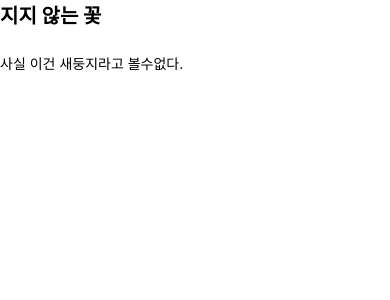
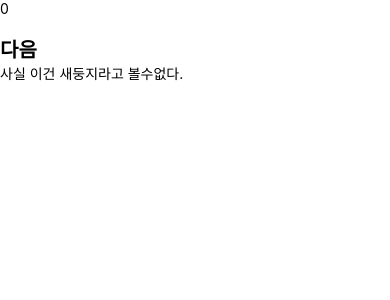
Before and after one commit to Rootstar07/Project, a React Native app: screen / in a window 390 px wide. Shown: the top 300 px of the page. Built offline with nearby package versions, Linux system fonts and the light colour scheme.

Commit message:
basic
useState 구현

```diff
--- a/App.js
+++ b/App.js
@@ -1,19 +1,24 @@
 import React, { useState } from "react";
 import { Text, StyleSheet } from "react-native";
-
-const pressButton = () => {};
 
 const TextInANest = () => {
   const titleText = useState("지지 않는 꽃");
   const bodyText = useState("사실 이건 새둥지라고 볼수없다.");
   const [ID, setID] = useState(0);
 
+  const pressButton = () => {
+    setID((ID) => ID + 1);
+  };
+
   return (
     <Text style={styles.baseText}>
-      <Text style={styles.titleText} onPress={pressButton}>
-        {titleText}
+      <Text>
+        {ID}
         {"\n"}
         {"\n"}
+      </Text>
+      <Text style={styles.titleText} onPress={pressButton}>
+        다음
       </Text>
       <Text numberOfLines={5}>{bodyText}</Text>
     </Text>
```
